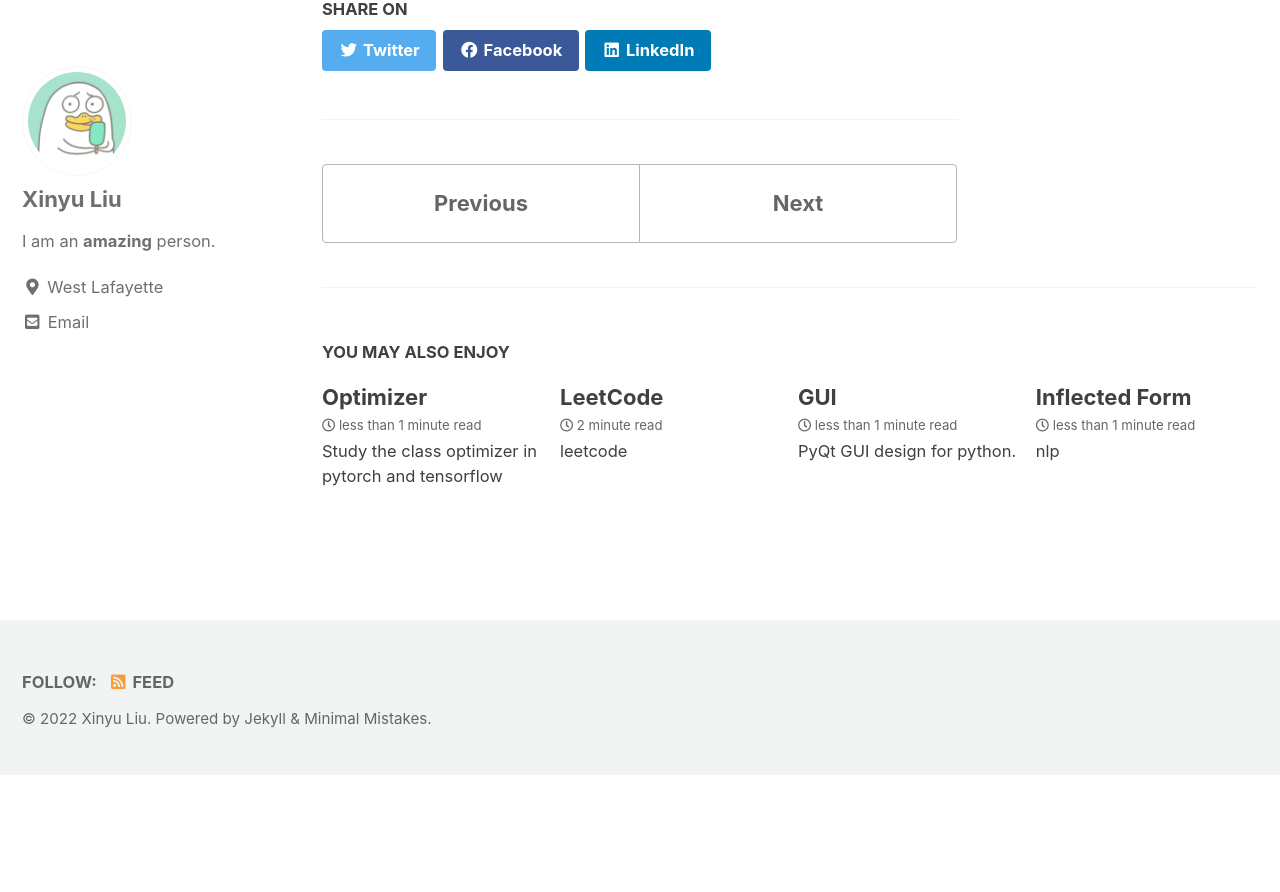
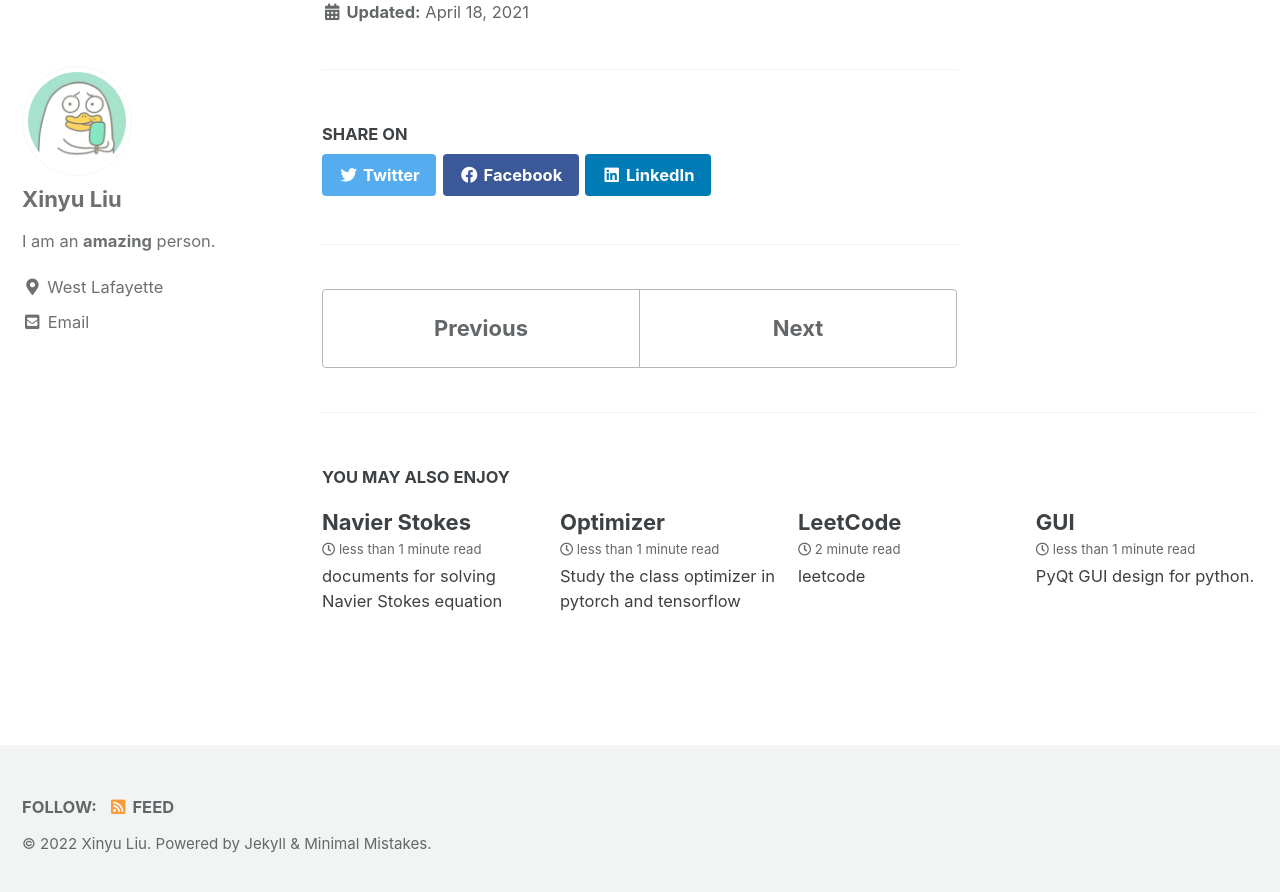
Before and after one commit to Liuxy94/Liuxy94.github.io, a Jekyll site: the page built from _posts/2021-04-18-好久不见.md, in a window 1280 px wide and 900 px high, scrolled down 6749 px. Shown: the top 892 px of the window. Built offline with Jekyll 4.4.1, drawn with Linux system fonts in a browser that asks for light colours; cached includes are drawn as plain includes; before the commit the page ends 7524 px from its top, so only the background shows below that; some of the changed text lies outside the part shown.

Commit message:
documents for NS

```diff
--- /dev/null
+++ b/_posts/2022-12-09-Navier Stokes.md
@@ -0,0 +1,15 @@
+---
+title: "Navier Stokes"
+excerpt: 'documents for solving Navier Stokes equation'
+toc: true
+toc_sticky: true
+categories:
+    - phase field
+    - Navier Stokes
+    - research
+tags:
+    - spectral methods
+    - documents
+---
+
+# Basis function
```
Also changed, not shown: _posts/2021-04-18-好久不见.md (+2 -0 lines).
